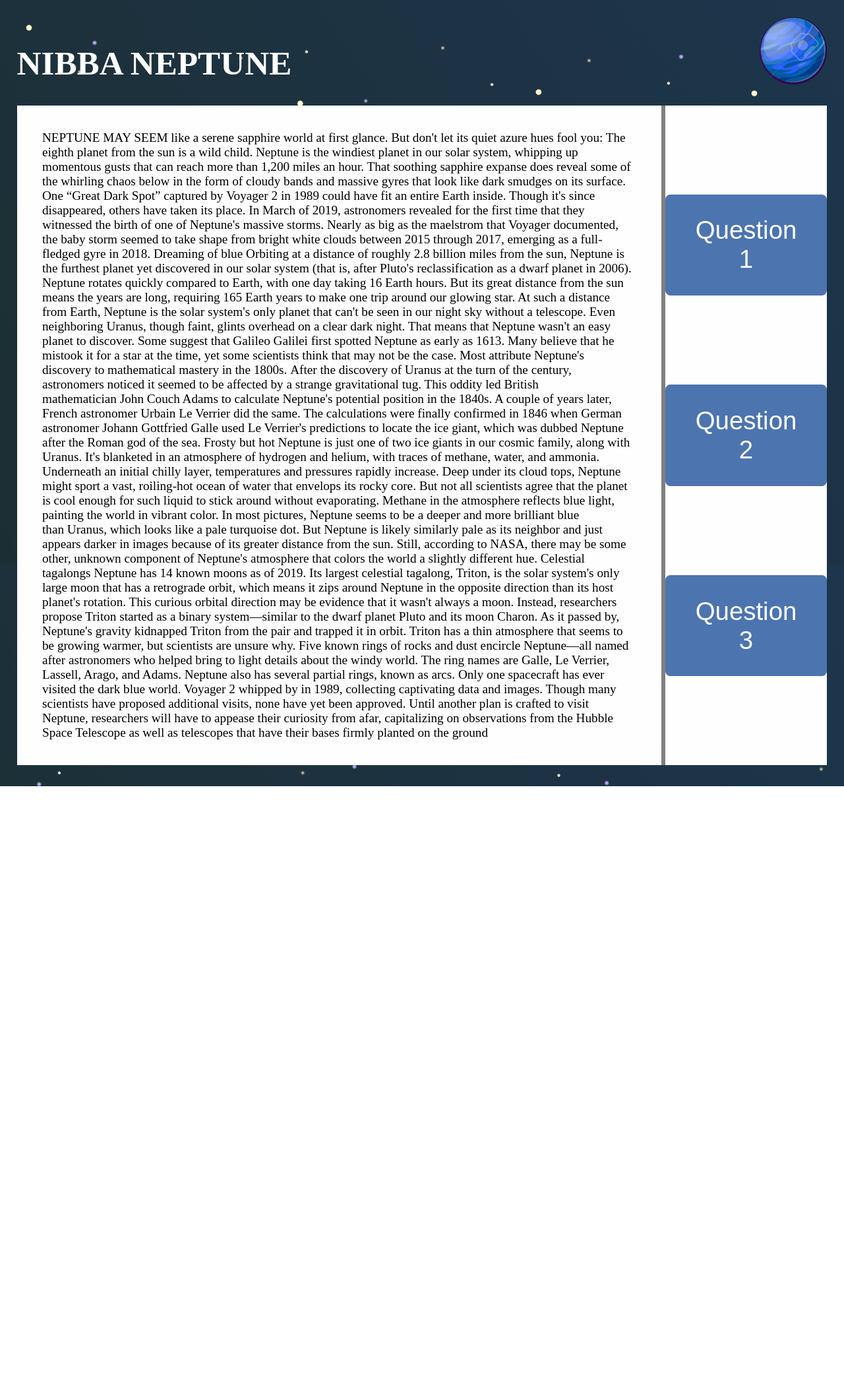
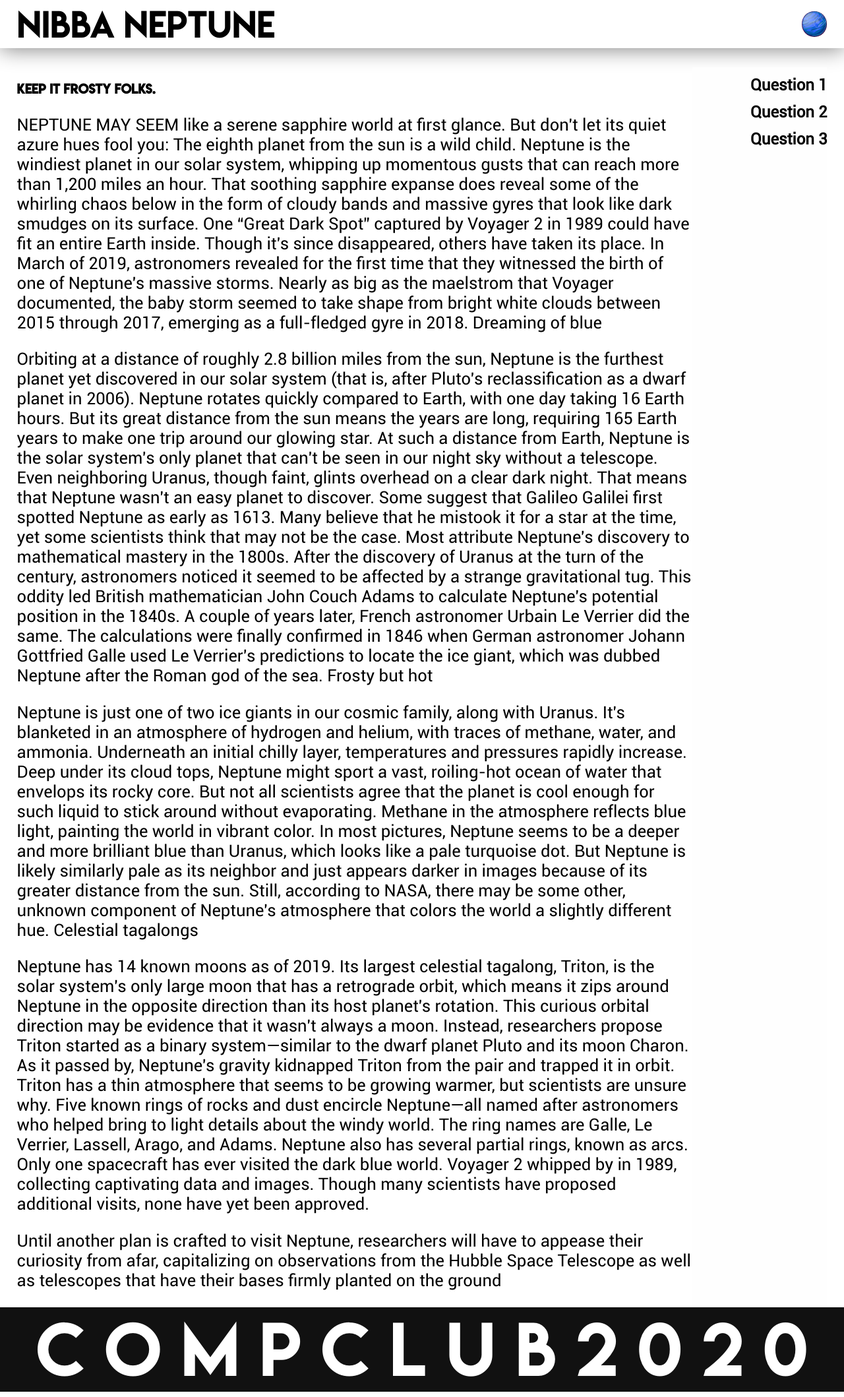
Before and after one commit to RogerT22/CTFCompClub, a Flask app: page /planets in a window 1280 px wide. Shown: the whole page at 66% size. Before the commit the page ends 1192 px from the top, so only its background shows below. Run offline with Flask 2, Linux system fonts and the light colour scheme.

Commit message:
redesign?

```diff
--- a/server/static/suggestions.css
+++ b/server/static/suggestions.css
@@ -1,28 +1,44 @@
-.site {
+.page-layout {
+  position: relative;
   display: grid;
-  grid-template-columns: 1fr 3fr 1fr;
+  grid-template-columns: 10fr 2fr;
   justify-content: space-between;
+  margin-top:8vw;
+  padding: 0 2vw;
   grid-template-areas:
-  'header header header'
-  'content content sidebar';
+  'content sidebar';
+}
+
+.footer{
+  width: 100%;
+  background-color: #111;
+  height: 10vw;
+  display: flex;
+  justify-content: center;
+  align-items: center;
+  color: white;
+  font-size: 8vw;
+
 }
 
 .header{
-    grid-area: header;
+    width: 100%;
+    padding: 0 0vw 0 0;
+    box-shadow: 0 0.1em 2em grey;
     display: grid;
-    grid-auto-rows: 1fr;
-    grid-template-columns: 4fr 1fr;
+    grid-template-columns: 1fr 10vw;
     grid-template-rows: 1fr;
     grid-template-areas: "htext planet";
+    position: absolute;
+    top:0;
 }
 
 .hText{
-    grid-area: htext;
+    margin-left: 2vw;
+    font-size: 4vw;
 }
 .text {
   grid-area: content;
-  background-color: #FEFEFE;
-  border-right: 0.4em solid grey;
 }
 .sidebar {
   grid-area: sidebar;
@@ -31,46 +47,56 @@
   background-color: #FEFEFE;
   display: flex;
   flex-direction: column;
-  justify-content: space-evenly;
-  align-items: center;
+  align-items: flex-end;
+  justify-content: flex-start;
 }
 
+.fixed{
+  position: sticky;
+  top:2vw;
+}
+
+.imgContainer{
+  display: flex;
+  justify-content: flex-end;
+  align-items: center;
+  width: 100%;
+  grid-area: planet;
+
+}
 .planetImage {
-  position: absolute;
-  top: 2vw;
-  right: 2vw;
-  grid-area: planet;
   object-fit: cover;
   height:auto;
-  width: 8vw;
-  border-radius:50%
+  width: 3vw;
+  border-radius:50%;
+  margin-right:2vw;
 }
 body {
-  background-image:url('./sky.jpg');
-  background-attachment:fixed;
-  background-repeat: no-repeat;
-  background-size: cover;
-  margin: 2em 2vw 2em 2vw;
+  margin: 0;
+  font-family: "lemonmilk";
 }
-button {
-  border-radius: 0.2em;
-  background-color: #4c74af; /* Green */
-  border: none;
-  color: white;
-  padding: 15px 32px;
-  text-align: center;
-  text-decoration: none;
-  display: inline-block;
-  font-size: 3vw;
-  height: 4em;
-  width: ;
+
+.button{
+  font-size: 1.5em;
+  margin: 1vw 0;
+  color: black;
+  font-weight: bold;
+  cursor: pointer;
+  font-family: "roboto";
 }
 p {
-  font-size: 1.5vw;
+  font-size: 2vw;
   color: black;
-  margin: 2em 2em 2em 2em;
+  font-family: "roboto";
 }
-h1 {
-  color: white;
-  font-size: 4vw;
+
+
+@font-face{
+  font-family: 'lemonmilk';
+  src:url(./LemonMilk.woff);
 }
+
+@font-face{
+  font-family: 'roboto';
+  src:url(./Roboto-Regular.ttf);
+}
--- a/server/templates/suggestion.html
+++ b/server/templates/suggestion.html
@@ -5,38 +5,55 @@
 </head>
   <link rel="stylesheet" href="/server/static/suggestions.css">
 <body>
-    <div class= "site">
   <div class="header">
-            <h1 class="htext">NIBBA NEPTUNE</h1>
+      <div class="hText">NIBBA NEPTUNE</div>
+      <div class="imgContainer">
         <img id = "planetPicture" src = "/server/static/neptune.jpg" alt = "The blue planet" class="planetImage">
+      </div>
       <script src="{{url_for('/server/static', filename='draggable.js')}}"></script>
   </div>
+  <div class="page-layout">
     <div class = "sidebar">
-            <button class="button">Question 1</button>
-            <button class="button">Question 2</button>
-            <button class="button">Question 3 </button>
+      <div class="fixed">
+        <div class="button">Question 1</div>
+        <div class="button">Question 2</div>
+        <div class="button">Question 3 </div>
+      </div>
     </div>
     <div class = "text">
-            <p>NEPTUNE MAY SEEM like a serene sapphire world at first glance. But don't let its quiet azure hues fool you: The eighth planet from the sun is a wild child.
+
+      <h3>Keep it frosty folks.</h3>
+
+      <p>
+        NEPTUNE MAY SEEM like a serene sapphire world at first glance. But don't let its quiet azure hues fool you: The eighth planet from the sun is a wild child.
         Neptune is the windiest planet in our solar system, whipping up momentous gusts that can reach more than 1,200 miles an hour. That soothing sapphire expanse does reveal some of the whirling chaos below in the form of cloudy bands and massive gyres that look like dark smudges on its surface.
         One “Great Dark Spot” captured by Voyager 2 in 1989 could have fit an entire Earth inside. Though it's since disappeared, others have taken its place. In March of 2019, astronomers revealed for the first time that they witnessed the birth of one of Neptune's massive storms. Nearly as big as the maelstrom that Voyager documented, the baby storm seemed to take shape from bright white clouds between 2015 through 2017, emerging as a full-fledged gyre in 2018.
-              Dreaming of blue
-              Orbiting at a distance of roughly 2.8 billion miles from the sun, Neptune is the furthest planet yet discovered in our solar system (that is, after Pluto's reclassification as a dwarf planet in 2006). Neptune rotates quickly compared to Earth, with one day taking 16 Earth hours. But its great distance from the sun means the years are long, requiring 165 Earth years to make one trip around our glowing star.
+        Dreaming of blue</p>
+
+        <p>Orbiting at a distance of roughly 2.8 billion miles from the sun, Neptune is the furthest planet yet discovered in our solar system (that is, after Pluto's reclassification as a dwarf planet in 2006). Neptune rotates quickly compared to Earth, with one day taking 16 Earth hours. But its great distance from the sun means the years are long, requiring 165 Earth years to make one trip around our glowing star.
         At such a distance from Earth, Neptune is the solar system's only planet that can't be seen in our night sky without a telescope. Even neighboring Uranus, though faint, glints overhead on a clear dark night. That means that Neptune wasn't an easy planet to discover. Some suggest that Galileo Galilei first spotted Neptune as early as 1613. Many believe that he mistook it for a star at the time, yet some scientists think that may not be the case.
         Most attribute Neptune's discovery to mathematical mastery in the 1800s. After the discovery of Uranus at the turn of the century, astronomers noticed it seemed to be affected by a strange gravitational tug. This oddity led British mathematician John Couch Adams to calculate Neptune's potential position in the 1840s. A couple of years later, French astronomer Urbain Le Verrier did the same.
         The calculations were finally confirmed in 1846 when German astronomer Johann Gottfried Galle used Le Verrier's predictions to locate the ice giant, which was dubbed Neptune after the Roman god of the sea.
-              Frosty but hot
-              Neptune is just one of two ice giants in our cosmic family, along with Uranus. It's blanketed in an atmosphere of hydrogen and helium, with traces of methane, water, and ammonia. Underneath an initial chilly layer, temperatures and pressures rapidly increase.
+        Frosty but hot</p>
+        <p>Neptune is just one of two ice giants in our cosmic family, along with Uranus. It's blanketed in an atmosphere of hydrogen and helium, with traces of methane, water, and ammonia. Underneath an initial chilly layer, temperatures and pressures rapidly increase.
         Deep under its cloud tops, Neptune might sport a vast, roiling-hot ocean of water that envelops its rocky core. But not all scientists agree that the planet is cool enough for such liquid to stick around without evaporating.
         Methane in the atmosphere reflects blue light, painting the world in vibrant color. In most pictures, Neptune seems to be a deeper and more brilliant blue than Uranus, which looks like a pale turquoise dot. But Neptune is likely similarly pale as its neighbor and just appears darker in images because of its greater distance from the sun. Still, according to NASA, there may be some other, unknown component of Neptune's atmosphere that colors the world a slightly different hue.
-              Celestial tagalongs
-              Neptune has 14 known moons as of 2019. Its largest celestial tagalong, Triton, is the solar system's only large moon that has a retrograde orbit, which means it zips around Neptune in the opposite direction than its host planet's rotation. This curious orbital direction may be evidence that it wasn't always a moon.
+        Celestial tagalongs</p>
+
+        <p>Neptune has 14 known moons as of 2019. Its largest celestial tagalong, Triton, is the solar system's only large moon that has a retrograde orbit, which means it zips around Neptune in the opposite direction than its host planet's rotation. This curious orbital direction may be evidence that it wasn't always a moon.
         Instead, researchers propose Triton started as a binary system—similar to the dwarf planet Pluto and its moon Charon. As it passed by, Neptune's gravity kidnapped Triton from the pair and trapped it in orbit. Triton has a thin atmosphere that seems to be growing warmer, but scientists are unsure why.
         Five known rings of rocks and dust encircle Neptune—all named after astronomers who helped bring to light details about the windy world. The ring names are Galle, Le Verrier, Lassell, Arago, and Adams. Neptune also has several partial rings, known as arcs.
-              Only one spacecraft has ever visited the dark blue world. Voyager 2 whipped by in 1989, collecting captivating data and images. Though many scientists have proposed additional visits, none have yet been approved.
-              Until another plan is crafted to visit Neptune, researchers will have to appease their curiosity from afar, capitalizing on observations from the Hubble Space Telescope as well as telescopes that have their bases firmly planted on the ground
+        Only one spacecraft has ever visited the dark blue world. Voyager 2 whipped by in 1989, collecting captivating data and images. Though many scientists have proposed additional visits, none have yet been approved.</p>
+
+        <p>Until another plan is crafted to visit Neptune,
+        researchers will have to appease their curiosity from afar,
+        capitalizing on observations from the Hubble Space Telescope as well as
+        telescopes that have their bases firmly planted on the ground</p>
       </p>
     </div>
   </div>
+  <div class="footer">
+    C O M P  C L U B 2 0 2 0
+  </div>
 </body>
 </html>
```
Also changed, not shown: server/static/LemonMilk.woff (added), server/static/Roboto-Regular.ttf (added). Lines whose indentation alone changed are shown as unchanged.
